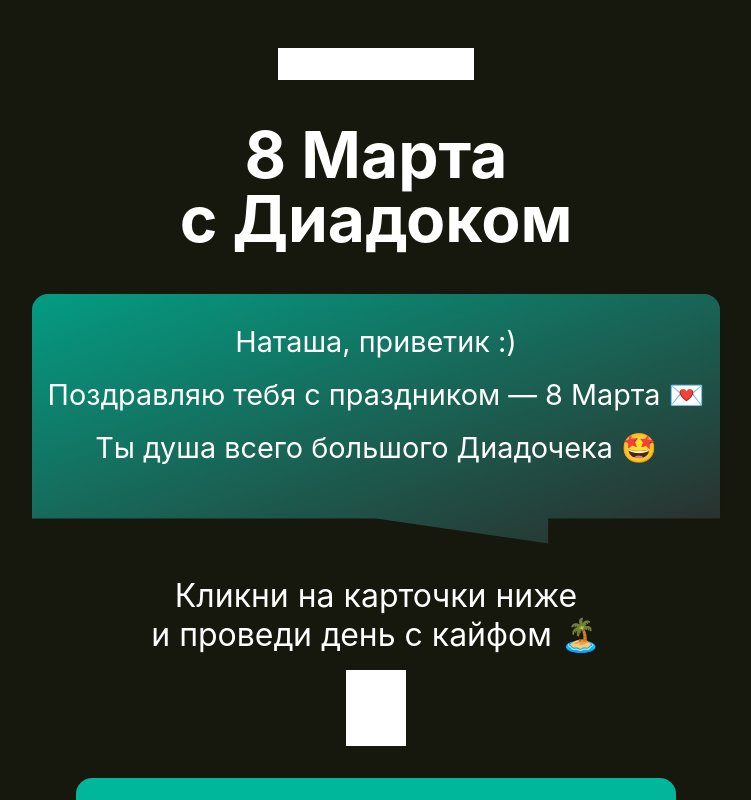
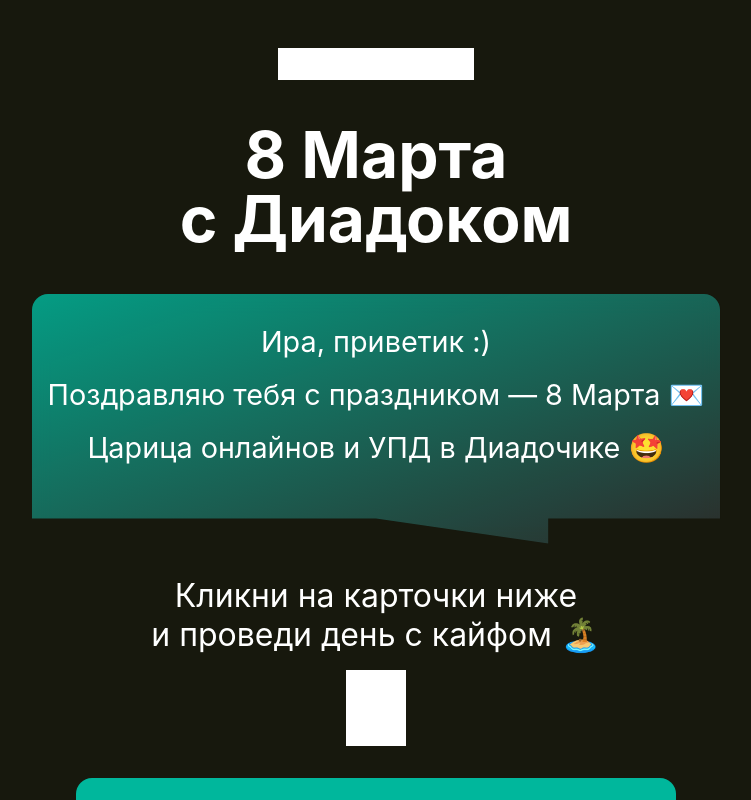
Before and after one commit to AtkishkinVlad/march-8-gift, a React (Vite) app in the folder gift/: page / in a window 1280 px wide. Shown: the top 800 px of the page, without its empty margins (264-1015 px from the left). Built offline with nearby package versions, Linux system fonts and the light colour scheme; grey boxes are pictures that could not be loaded; a web font is replaced by a local one.

Commit message:
ira-kisik-gift

```diff
--- a/gift/src/components/Congratulations.jsx
+++ b/gift/src/components/Congratulations.jsx
@@ -5,9 +5,9 @@ export const Congratulations = () => (
           flexFlow: 'column nowrap',
           gap: '16px',
         }}>
-          <span>Наташа, приветик :)</span>
+          <span>Ира, приветик :)</span>
           <span>Поздравляю тебя с праздником — 8 Марта 💌</span>
-          <span>Ты душа всего большого Диадочека 🤩</span>
+          <span>Царица онлайнов и УПД в Диадочике 🤩</span>
         </p>
     </section>
 )
```
